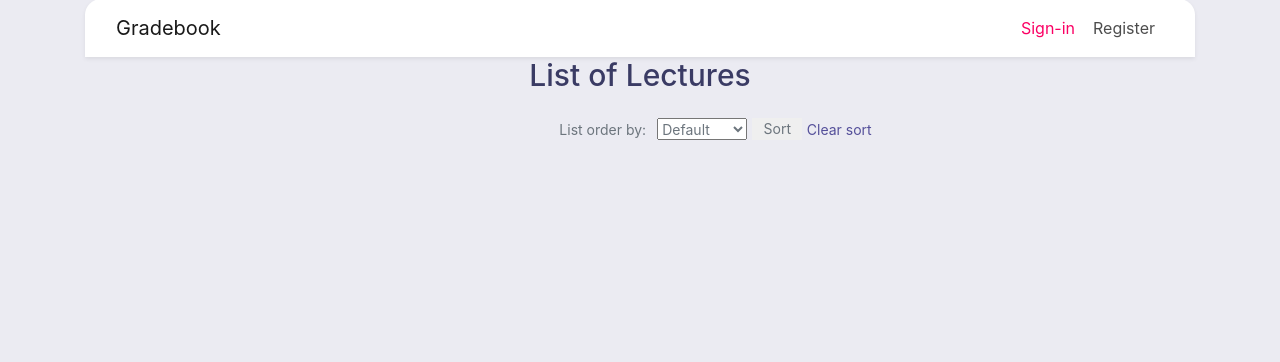
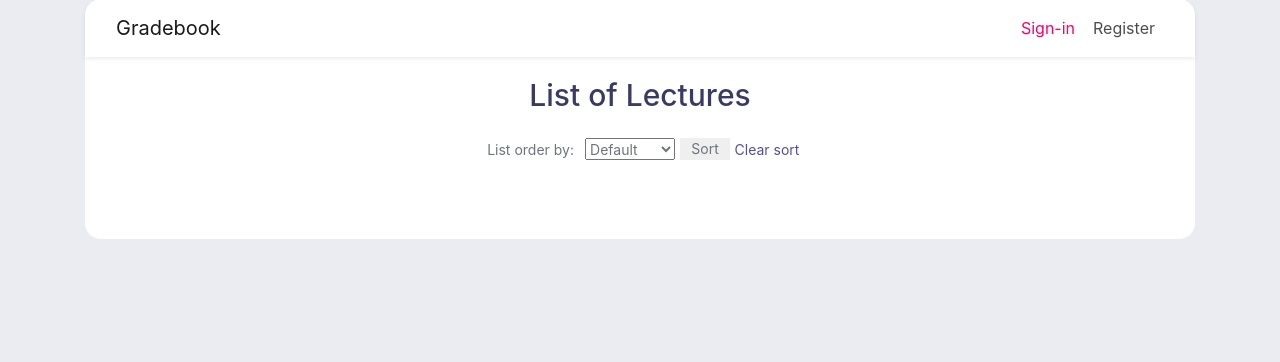
Before and after one commit to rositatisor/gradebook, a Symfony app: template templates/lecture/index.html.twig in a window 1280 px wide. Shown: the part 33-395 px from the top of the page. Run offline with Twig, Linux system fonts and the light colour scheme; the template is opened without the code that fills it, so the values that code supplies are empty; style sheets or scripts are compiled from the project's sources; some libraries are stand-ins or nearby versions.

Commit message:
lecture style and twig update

```diff
--- a/assets/styles/app.scss
+++ b/assets/styles/app.scss
@@ -79,10 +79,12 @@
     background-size: 78%;
     background-position-x: -10%;
     background-position-y: 55%;
+    padding-bottom: 58px;
 }
 
 .bg.msg {
     border-radius: unset;
+    padding-bottom: unset;
 }
 
 .registration-bg {
@@ -106,23 +108,6 @@
     // width: 80vw;
     // margin: 0vh 9vw;
 // }
-
-.container.item {
-    width: 40vw;
-    margin: 0vh 29vw;
-}
-
-.container.item .left {
-    display: block;
-    float: left;
-    width: 30%;
-}
-
-.container.item .right {
-    display: block;
-    float: left;
-    width: 70%;
-}
 
 .item-list {
     display: inline-block;
@@ -195,7 +180,7 @@
     text-align: center;
     color: #3A3B64;
     font-size: 30px;
-    margin-bottom: 20px;
+    margin: 20px 0;
 }
 
 .menu {
@@ -329,6 +314,10 @@
     text-align: center;
 }
 
+.title.left {
+    text-align: unset;
+}
+
 .right .title {
     width: 100%;
 }
@@ -371,7 +360,7 @@
 
 .card.login {
     margin-top: 0;
-    height: 100%;
+    height: calc(100% + 58px);
     background: #F7F7FA;
     border-radius: 0 0 16px 0;
 }
--- a/templates/lecture/create.html.twig
+++ b/templates/lecture/create.html.twig
@@ -3,8 +3,10 @@
 {% block title %}Create new Lecture!{% endblock %}
 
 {% block body %}
+<div class="container">
+<div class="row bg">
     <h1 class="create">Create new Lecture</h1>
-    <div class="container create">
+    <div class="container create col-sm-6">
         <form action="{{path('lecture_store')}}" method="POST">
             <div class="new">
                 <label for="lecture_name">Name:</label>
@@ -18,4 +20,6 @@
             {# <input type="hidden" name="token" value="{{csrf_token('')}}"/> #}
         </form>
     </div>
+</div>
+</div>
 {% endblock %}
--- a/templates/lecture/edit.html.twig
+++ b/templates/lecture/edit.html.twig
@@ -3,8 +3,10 @@
 {% block title %}Edit Lecture{% endblock %}
 
 {% block body %}
+<div class="container">
+<div class="row bg">
     <h1>Edit Lecture</h1>
-    <div class="container create">
+    <div class="container create col-sm-6">
         <form action="{{path('lecture_update', {id:lecture.id})}}" method="POST">
         <div class="new">
                 <label for="lecture_name">Name:</label>
@@ -18,4 +20,6 @@
             {# <input type="hidden" name="token" value="{{csrf_token('')}}"/> #}
         </form>
     </div>
+</div>
+</div>
 {% endblock %}
--- a/templates/lecture/index.html.twig
+++ b/templates/lecture/index.html.twig
@@ -1,10 +1,11 @@
 {% extends 'base.html.twig' %}
 
-{% block title %}Lectures list{% endblock %}
+{% block title %}Lectures{% endblock %}
 
 {% block body %}
+<div class="container">
+    <div class="row bg">
         <h1>List of Lectures</h1>
-    <div class="container item">
         <div class="sort">
             <p>List order by:</p>
             <form action="{{path('lecture_index')}}" method="GET">
@@ -17,14 +18,16 @@
             </form>
             <a href="{{path('lecture_index')}}">Clear sort</a>
         </div>
-        <ul class="item-list">
+        <div class="container item-list col-sm-6">
+            <div class="row">
                 {% for lecture in lectures %}
-                <div class="items">
-                    <div class="left">
+                    <div class="col-sm-12">
+                        <div class="row">
+                            <div class="col-sm-4">
                                 <div class="preview person"></div>
                             </div>
-                    <div class="right">
-                        <div class="title">{{lecture.name}}</div>
+                            <div class="col-sm-8">
+                                <div class="title left">{{lecture.name}}</div>
                                 {% for grade in lecture.grades %}
                                     <div class="list item" style="display:inline;">{{grade.grade}}</div>
                                 {% endfor %}
@@ -36,7 +39,10 @@
                                 </div>
                             </div>
                         </div>
+                    </div>
                 {% endfor %}
-        </ul>
+            </div>
+        </div>
+    </div>
 </div>
 {% endblock %}
```
Lines whose indentation alone changed are shown as unchanged.
